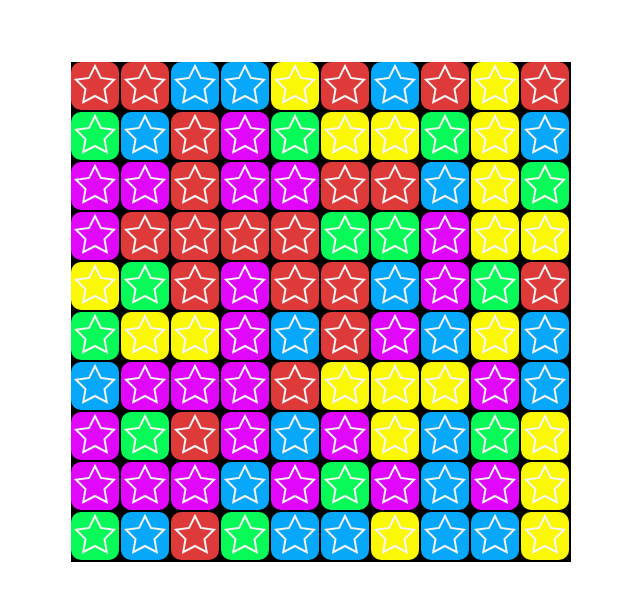
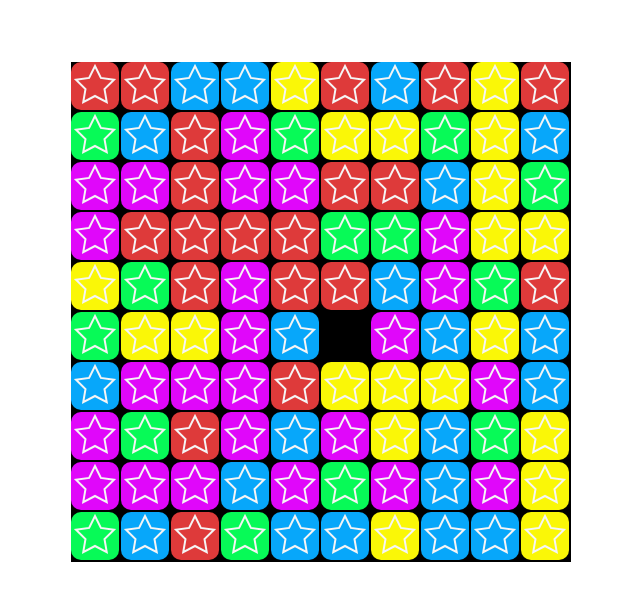
Before and after one commit to Dida-1209-second/popstar, a plain HTML site: page index.html in a window 1280 px wide. Both pictures are taken after a click on the element 640 px from the left and 448 px from the top of the page. Shown: the part 136-736 px from the top of the page, without its empty margins (319-959 px from the left). Drawn offline with Linux system fonts and the light colour scheme.

Commit message:
星星消失

```diff
--- a/index.html
+++ b/index.html
@@ -16,9 +16,10 @@
 			</div>
 		</div>
 		<script type="text/javascript" src="js/jquery-2.1.3.min.js" ></script>
+		<script type="text/javascript" src="js/animation-popstar.js" ></script>
 		<script type="text/javascript" src="js/main-popstar.js" ></script>
 		<script type="text/javascript" src="js/starObj.js" ></script>
 		<script type="text/javascript" src="js/data-popstar.js" ></script>
-		<script type="text/javascript" src="js/animation-popstar.js" ></script>
+
 	</body>
 </html>
--- a/js/animation-popstar.js
+++ b/js/animation-popstar.js
@@ -0,0 +1,12 @@
+//清除画布上的星星
+function starDisappear(cxt,i,j){
+	var x=data[i][j].x;
+	var y=data[i][j].y;
+	cxt.clearRect(x,y,50,50);
+}
+function verticalDown(i,j){
+
+}
+function horizontalLeft(i,j){
+
+}
--- a/js/main-popstar.js
+++ b/js/main-popstar.js
@@ -4,16 +4,17 @@ var isgameover = false;
 var mx;
 var my;
 var star;
-var arr;//存储点击位置上下左右颜色相同的星星
+var arr;
+var cxt;//存储点击位置上下左右颜色相同的星星
 
 window.onload = function() {
 	var canvas = document.getElementById("canvas");
-	var context = canvas.getContext('2d');
+	cxt = canvas.getContext('2d');
 	canvas.width = WIDTH;
 	canvas.height = HEIGHT;
 
 	canvas.addEventListener('click', onMouseClick, false);
-	init(context);
+	init(cxt);
 }
 
 function init(cxt) {
@@ -65,14 +66,49 @@ function Collision(i, j) {
 		arr = checkDouble(arr, checkUp(x, y));
 		//			debugger
 		arr = checkDouble(arr, checkDown(x, y));
-		//					debugger
-		//					for(var j=0;j<arr.length;j++)
-		//					console.log(arr[j]);
+		//							debugger
+		//							for(var j=0;j<arr.length;j++)
+		//							console.log(arr[j]);
 		i++;
 
 	} while (i < arr.length);
-	//Horizontal(arrayi,arrayj);
 
+	/*星星消失*/
+	while(arr.length != 0) {
+		var a = arr.pop();
+		var flag = true;
+		//		console.log(a.i,a.j);
+//清除画布上的星星
+		if(a.j == 0) {
+			starDisappear(cxt,a.i,a.j);//清除画布上的星星
+			data[a.i][a.j] = null;
+			//			console.log(data[a.i][a.j]);
+		} else if(a.j == 9) {
+			var j;
+			starDisappear(cxt,a.i,a.j);//清除画布上的星星
+			data[a.i][a.j] = null;
+
+			for(j = 8; j >= 0; j--) {
+				if(data[a.i][j] != null) {
+					flag = false;
+				}
+			}
+			if(!flag) {
+				//				console.log("a.j=9,xia");
+				//data垂直向下移动
+			} else {
+				//				console.log("a.j=9,zuo");
+				//data水平向左移动
+			}
+		} else {
+			starDisappear(cxt,a.i,a.j);//清除画布上的星星
+			data[a.i][a.j] = null;
+
+			//data垂直向下移动
+			//			console.log("a.j!=0/9,xia");
+		}
+		flag = true;
+	}
 }
 
 function checkDouble(arr, arrX) {
@@ -95,7 +131,7 @@ function checkDouble(arr, arrX) {
 function checkLeft(x, y) {
 	var arrL = [];
 	for(var n = x - 1; n >= 0; n--) {
-		if(data[n][y].color == data[x][y].color) {
+		if(!data[n][y]&&data[n][y].color == data[x][y].color) {
 			arrL.push({
 				i: n,
 				j: y
@@ -108,7 +144,7 @@ function checkLeft(x, y) {
 function checkRight(x, y) {
 	var arrR = [];
 	for(var n = x + 1; n < 10; n++) {
-		if(data[n][y].color == data[x][y].color) {
+		if(data[n][y].color!='null'&&data[n][y].color == data[x][y].color) {
 			arrR.push({
 				i: n,
 				j: y
@@ -121,7 +157,7 @@ function checkRight(x, y) {
 function checkUp(x, y) {
 	var arrU = [];
 	for(var n = y - 1; n >= 0; n--) {
-		if(data[x][n].color == data[x][y].color) {
+		if(!data[x][n].color&&data[x][n].color == data[x][y].color) {
 			arrU.push({
 				i: x,
 				j: n
@@ -134,7 +170,7 @@ function checkUp(x, y) {
 function checkDown(x, y) {
 	var arrD = [];
 	for(var n = y + 1; n < 10; n++) {
-		if(data[x][n].color == data[x][y].color) {
+		if(typeof data[x][n].color!='null'&& data[x][n].color == data[x][y].color) {
 			arrD.push({
 				i: x,
 				j: n
```
